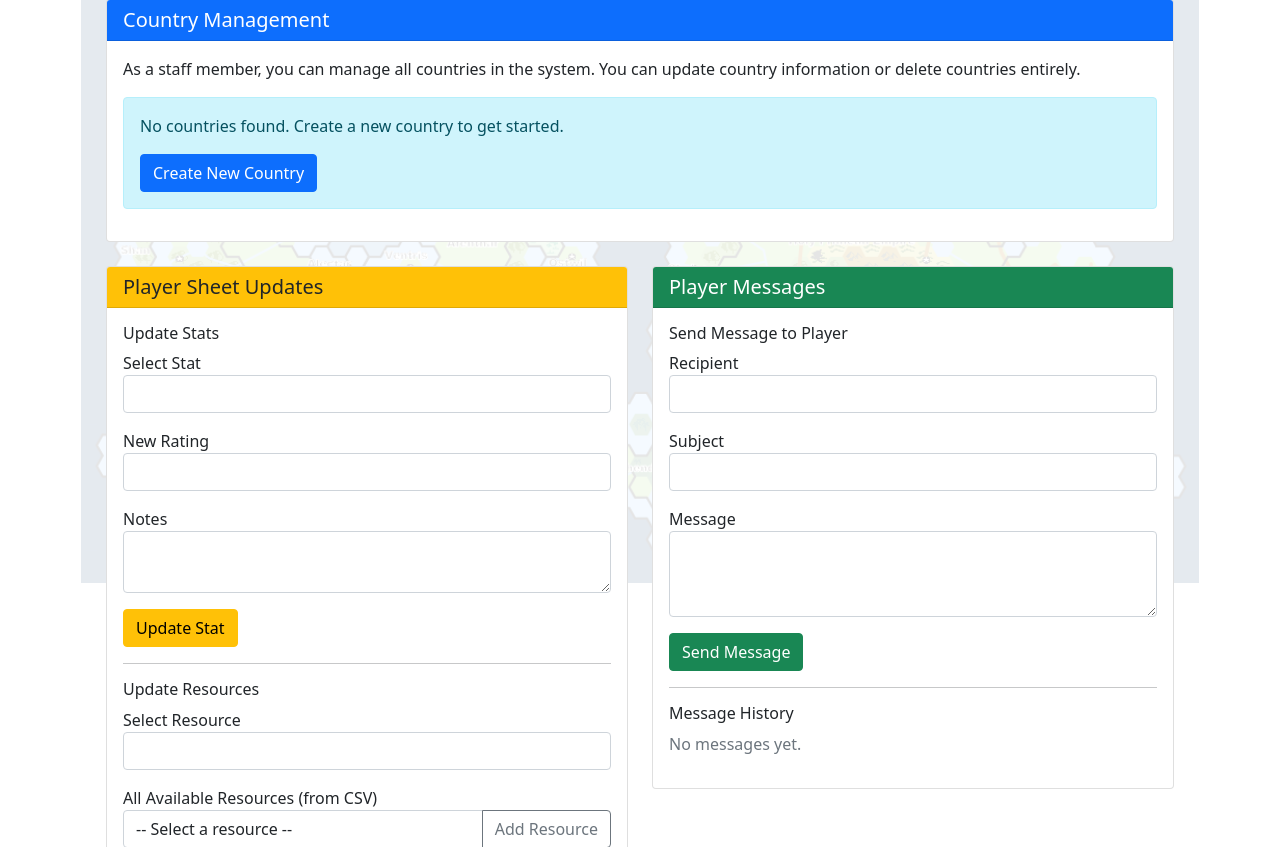
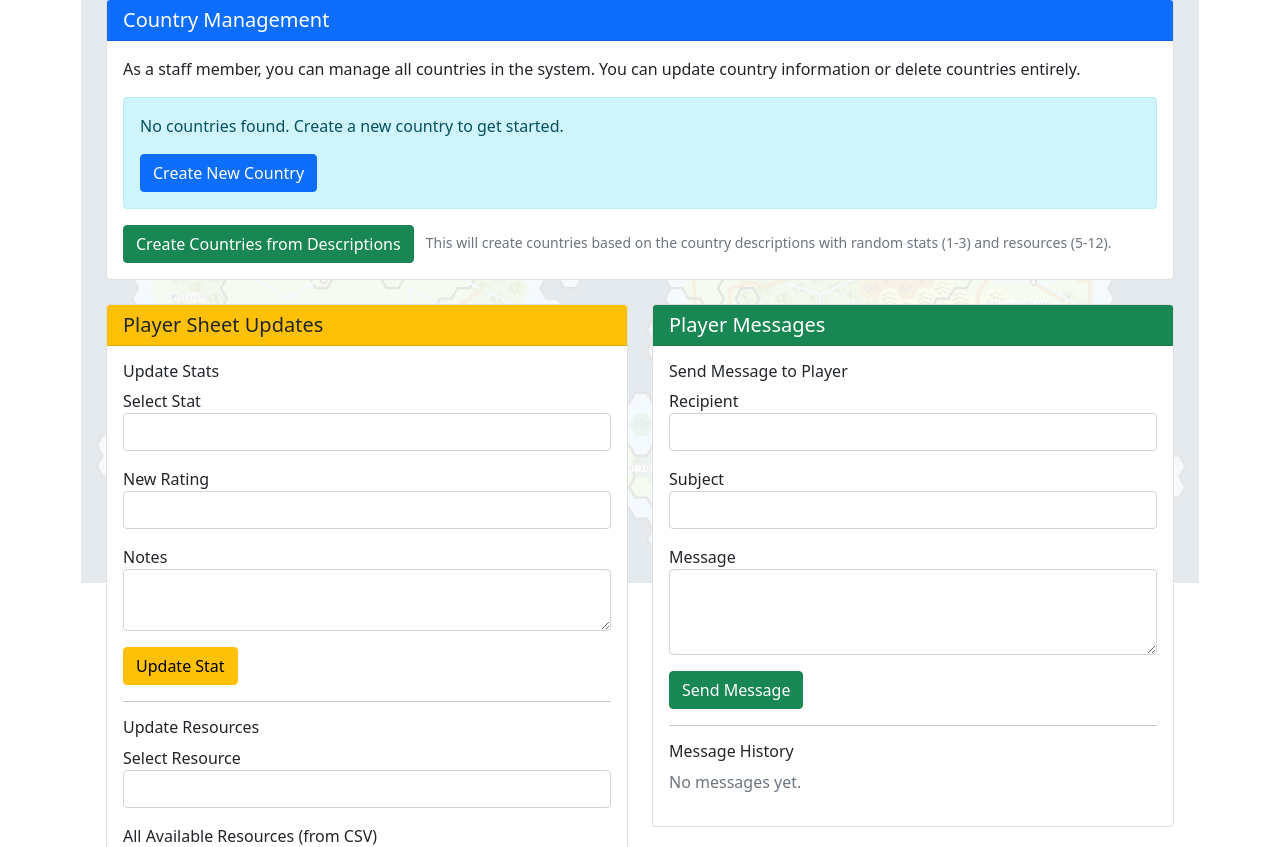
Before and after one commit to derekthompson80/projects, a Flask app: page /staff_dashboard in a window 1280 px wide; the page is wider, and only the part inside the window is pictured. Shown: the part 217-1064 px from the top of that part. Run offline with Flask 2, Linux system fonts and the light colour scheme; the visitor is signed in with stand-in values (Sample User, id 1); data that the repository does not hold is empty.

Commit message:
update to code

```diff
--- a/country_game/app.py
+++ b/country_game/app.py
@@ -2,6 +2,7 @@ from flask import Flask, render_template, request, redirect, url_for, flash, ses
 import mysql.connector
 import os
 import re
+import random
 from functools import wraps
 from werkzeug.security import generate_password_hash, check_password_hash
 import glob
@@ -1896,6 +1897,157 @@ def send_message():
             return redirect(url_for('player_dashboard'))
 
 # Staff routes
+@app.route('/create_countries_from_descriptions')
+@staff_required
+def create_countries_from_descriptions():
+    """Create countries based on descriptions in CG5_Country_Descriptions.txt"""
+    try:
+        # Read the country descriptions file
+        script_dir = os.path.dirname(os.path.abspath(__file__))
+        file_path = os.path.join(script_dir, 'CG5_Country_Descriptions.txt')
+
+        with open(file_path, 'r') as file:
+            content = file.readlines()
+
+        # Parse the content into a structured format
+        descriptions = []
+        current_description = None
+        seen_countries = set()  # To track and prevent duplicate countries
+
+        for line in content:
+            line = line.strip()
+            if not line:
+                continue
+
+            # Check if this is a country entry (starts with a number followed by a period)
+            if re.match(r'^\d+\.', line):
+                # Extract country information
+                parts = line.split(' - ')
+                if len(parts) >= 3:
+                    country_info = parts[0].split(' ', 1)
+                    country_number = country_info[0].rstrip('.')
+                    country_name = country_info[1]
+
+                    # Skip if we've already seen this country
+                    if country_name in seen_countries:
+                        current_description = None
+                        continue
+
+                    seen_countries.add(country_name)
+                    alignment = parts[1]
+
+                    # The government type might contain additional hyphens
+                    government_type = ' - '.join(parts[2:-1]) if len(parts) > 3 else parts[2]
+
+                    # The description is the last part
+                    description = parts[-1] if len(parts) > 3 else ""
+
+                    current_description = {
+                        'number': country_number,
+                        'name': country_name,
+                        'alignment': alignment,
+                        'government_type': government_type,
+                        'description': description,
+                    }
+                    descriptions.append(current_description)
+            elif current_description and not line.startswith('There are'):
+                # Append to the description of the current country
+                if current_description['description']:
+                    current_description['description'] += ' ' + line
+                else:
+                    current_description['description'] = line
+
+        # Create countries from descriptions
+        created_countries = []
+        for desc in descriptions:
+            # Create database name (lowercase for consistency)
+            country_name = desc['name']
+            db_name = f"country_{country_name.lower().replace(' ', '_')}"
+
+            # Check if country already exists
+            conn_config = config.copy()
+            if 'database' in conn_config:
+                del conn_config['database']
+
+            conn = mysql.connector.connect(**conn_config)
+            cursor = conn.cursor()
+
+            cursor.execute("SHOW DATABASES LIKE %s", (db_name,))
+            if cursor.fetchone():
+                # Country already exists, skip
+                cursor.close()
+                conn.close()
+                continue
+
+            # Create the database and tables
+            if create_country_database(db_name):
+                # Generate random stats between 1-3
+                politics = random.randint(1, 3)
+                military = random.randint(1, 3)
+                economics = random.randint(1, 3)
+                culture = random.randint(1, 3)
+
+                # Save country info
+                if save_country_info(db_name, country_name, f"Ruler of {country_name}", desc['government_type'], desc['description']):
+                    # Save initial stats
+                    if save_initial_stats(db_name, politics, military, economics, culture):
+                        # Generate random resources between 5-12
+                        import json
+
+                        # Sample resources for random generation
+                        all_resources = [
+                            { "name": "Iron", "type": "Metal", "tier": 1 },
+                            { "name": "Copper", "type": "Metal", "tier": 1 },
+                            { "name": "Gold", "type": "Precious Metal", "tier": 2 },
+                            { "name": "Silver", "type": "Precious Metal", "tier": 2 },
+                            { "name": "Wheat", "type": "Food", "tier": 1 },
+                            { "name": "Rice", "type": "Food", "tier": 1 },
+                            { "name": "Cattle", "type": "Livestock", "tier": 1 },
+                            { "name": "Horses", "type": "Livestock", "tier": 2 },
+                            { "name": "Timber", "type": "Wood", "tier": 1 },
+                            { "name": "Exotic Wood", "type": "Wood", "tier": 2 },
+                            { "name": "Coal", "type": "Fuel", "tier": 1 },
+                            { "name": "Oil", "type": "Fuel", "tier": 2 },
+                            { "name": "Gems", "type": "Luxury", "tier": 3 },
+                            { "name": "Spices", "type": "Luxury", "tier": 2 },
+                            { "name": "Wine", "type": "Luxury", "tier": 2 },
+                            { "name": "Silk", "type": "Textile", "tier": 2 },
+                            { "name": "Cotton", "type": "Textile", "tier": 1 },
+                            { "name": "Stone", "type": "Building Material", "tier": 1 },
+                            { "name": "Marble", "type": "Building Material", "tier": 2 },
+                            { "name": "Fish", "type": "Food", "tier": 1 }
+                        ]
+
+                        # Generate a random number of resources (between 5 and 12)
+                        num_resources = random.randint(5, 12)
+
+                        # Shuffle the resources array
+                        random.shuffle(all_resources)
+
+                        # Take the first num_resources
+                        selected_resources = all_resources[:num_resources]
+
+                        # Generate random values for natively_produced and trade
+                        for resource in selected_resources:
+                            resource["natively_produced"] = random.randint(1, 3)
+                            resource["trade"] = random.randint(0, 1)
+
+                        # Import resources
+                        import_resources_from_template(db_name, selected_resources)
+
+                        created_countries.append(country_name)
+
+        if created_countries:
+            flash(f'Successfully created {len(created_countries)} countries from descriptions: {", ".join(created_countries)}', 'success')
+        else:
+            flash('No new countries were created. All countries from descriptions may already exist.', 'info')
+
+        return redirect(url_for('staff_dashboard'))
+
+    except Exception as e:
+        flash(f'Error creating countries from descriptions: {str(e)}', 'danger')
+        return redirect(url_for('staff_dashboard'))
+
 @app.route('/staff_dashboard')
 @staff_required
 def staff_dashboard():
--- a/country_game/templates/staff_dashboard.html
+++ b/country_game/templates/staff_dashboard.html
@@ -106,6 +106,13 @@
                         <a href="{{ url_for('create_country_form') }}" class="btn btn-primary">Create New Country</a>
                     </div>
                     {% endif %}
+
+                    <div class="mt-3">
+                        <a href="{{ url_for('create_countries_from_descriptions') }}" class="btn btn-success">
+                            <i class="fas fa-magic"></i> Create Countries from Descriptions
+                        </a>
+                        <small class="text-muted ms-2">This will create countries based on the country descriptions with random stats (1-3) and resources (5-12).</small>
+                    </div>
                 </div>
             </div>
         </div>
```
Also changed, not shown: country_game/templates/create_country.html (+7 -7 lines).
